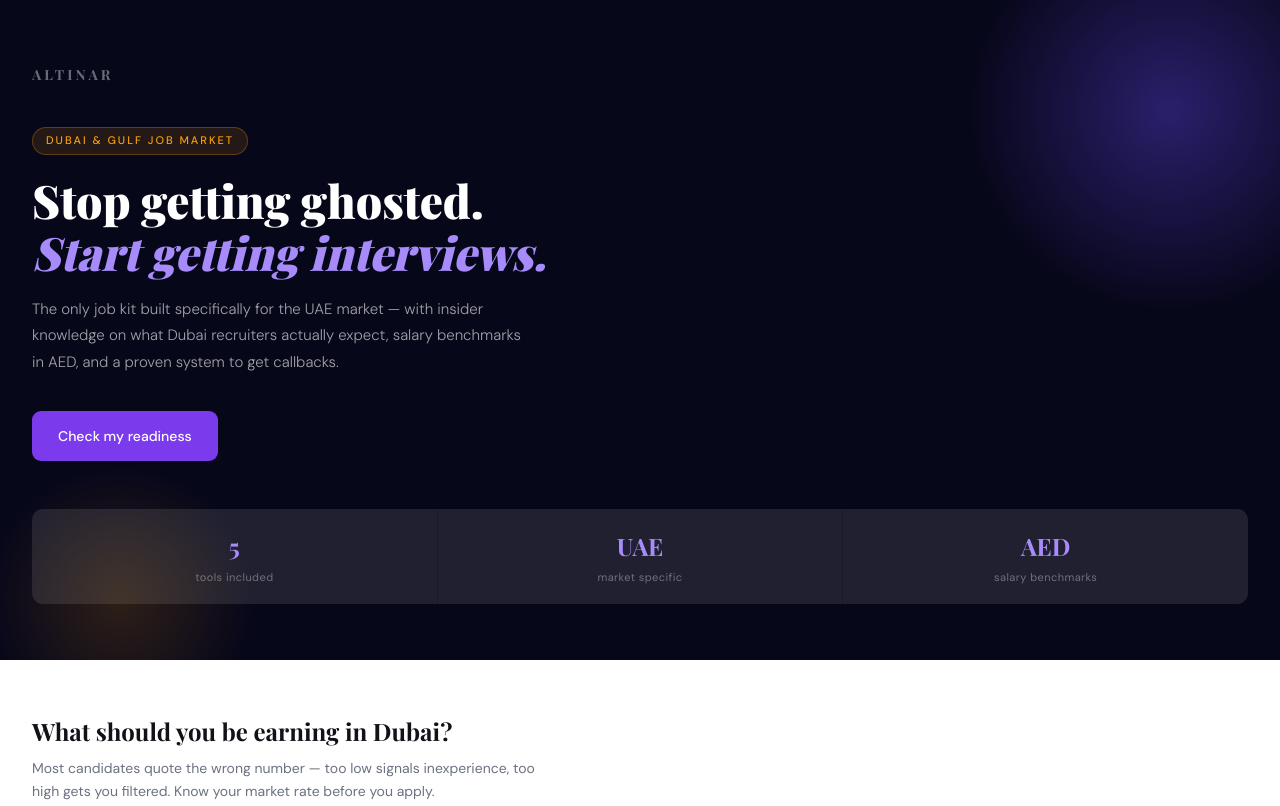
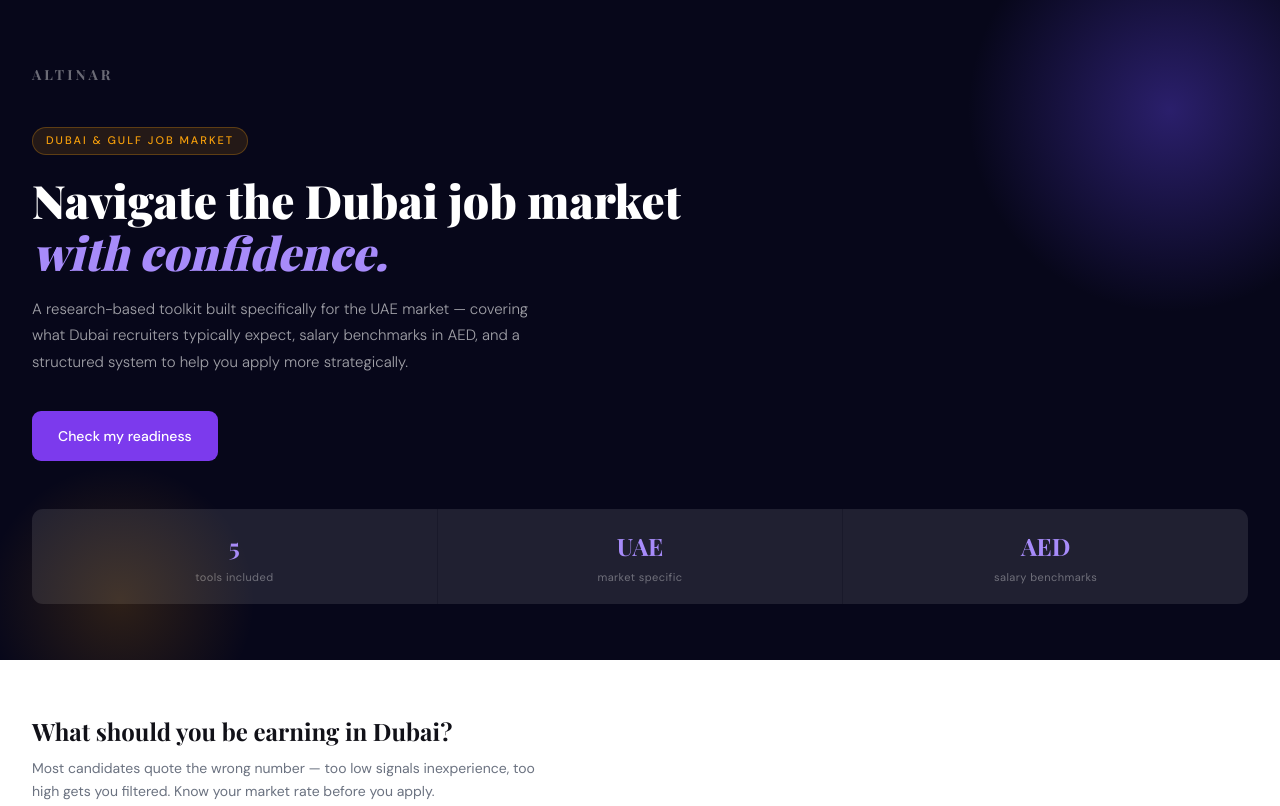
Before and after one commit to digitalppages/altinar-landing, a plain HTML site: page index.html in a window 1280 px wide. Shown: the top 806 px of the page. Drawn offline with nearby package versions, Linux system fonts and the light colour scheme; a web font is replaced by a local one.

Commit message:
Add files via upload

```diff
--- a/index.html
+++ b/index.html
@@ -471,8 +471,8 @@
 <div class="hero">
   <div class="logo">Altinar</div>
   <div class="eyebrow">Dubai &amp; Gulf job market</div>
-  <h1>Stop getting ghosted.<br><em>Start getting interviews.</em></h1>
-  <p class="hero-sub">The only job kit built specifically for the UAE market — with insider knowledge on what Dubai recruiters actually expect, salary benchmarks in AED, and a proven system to get callbacks.</p>
+  <h1>Navigate the Dubai job market<br><em>with confidence.</em></h1>
+  <p class="hero-sub">A research-based toolkit built specifically for the UAE market — covering what Dubai recruiters typically expect, salary benchmarks in AED, and a structured system to help you apply more strategically.</p>
   <div class="cta-row">
     <a href="#checker" class="btn-primary">Check my readiness</a>
   </div>
```
